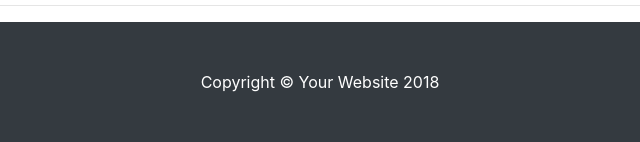
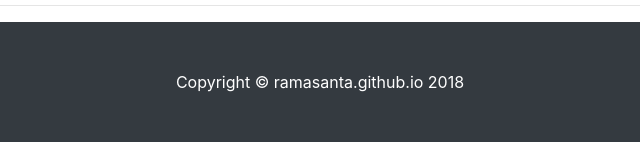
Before and after one commit to ramasanta/ramasanta.github.io, a plain HTML site: page gallery/index.html in a window 1280 px wide. Shown: the part 2876-3018 px from the top of the page, 320-960 px from the left. Drawn offline with Linux system fonts and the light colour scheme.

Commit message:
add site name in footer_2

```diff
--- a/gallery/index.html
+++ b/gallery/index.html
@@ -181,7 +181,7 @@
     <!-- Footer -->
     <footer class="py-5 bg-dark">
       <div class="container">
-        <p class="m-0 text-center text-white">Copyright &copy; Your Website 2018</p>
+        <p class="m-0 text-center text-white">Copyright &copy; ramasanta.github.io 2018</p>
       </div>
       <!-- /.container -->
     </footer>
```
Also changed, not shown: gallery/project_1.html (+1 -1 lines), gallery/project_2.html (+1 -1 lines), gallery/project_3.html (+1 -1 lines), gallery/project_4.html (+1 -1 lines), gallery/project_5.html (+1 -1 lines), gallery/project_6.html (+1 -1 lines), gallery/project_7.html (+1 -1 lines), gallery/project_8.html (+1 -1 lines).
